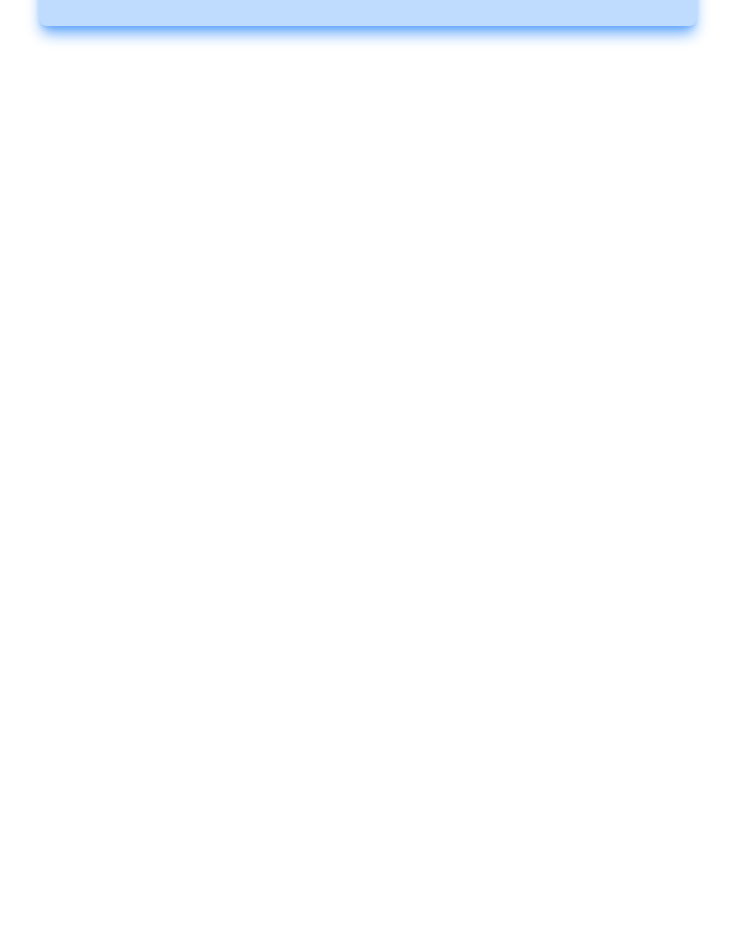
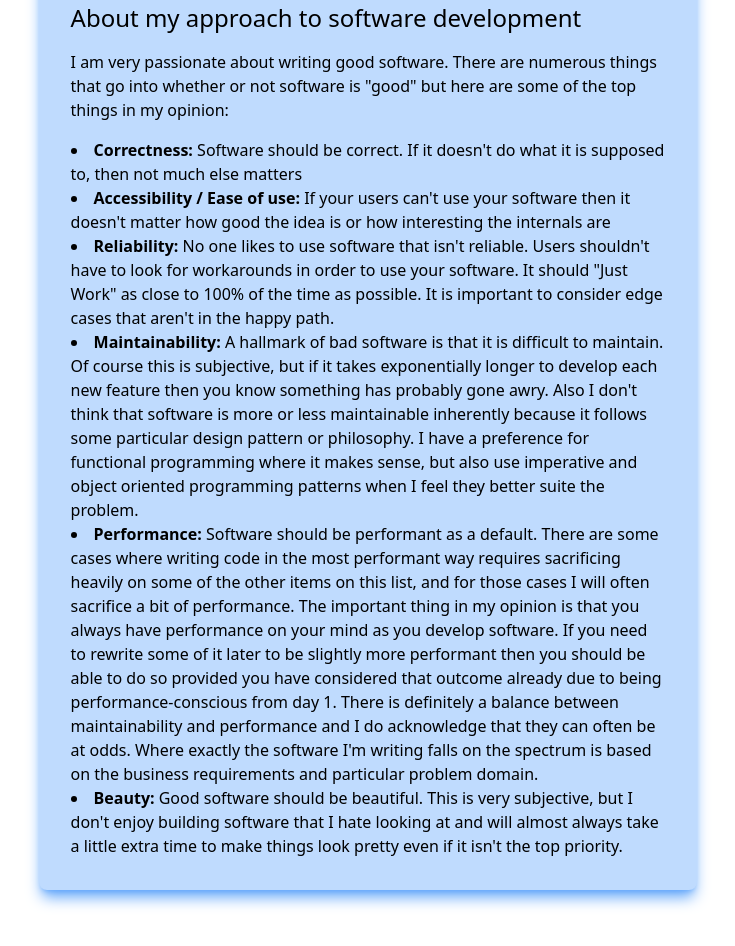
Before and after one commit to Zachiah/personal-site, a SvelteKit app: page /skills/developer in a window 1280 px wide. Shown: the part 1360-2306 px from the top of the page, without its empty margins (272-1007 px from the left). Before the commit the page ends 1450 px from the top, so only its background shows below. Built offline with nearby package versions, Linux system fonts and the light colour scheme.

Commit message:
add information on software development

```diff
--- a/src/routes/skills/developer/+page.svelte
+++ b/src/routes/skills/developer/+page.svelte
@@ -109,4 +109,49 @@
 			href="https://freelancer.com">Freelancer</a
 		>.
 	</p>
-</Content>
+
+	<h2>About my approach to software development</h2>
+	<p>
+		I am very passionate about writing good software. There are numerous things that go into whether
+		or not software is "good" but here are some of the top things in my opinion:
+	</p>
+	<ul>
+		<li>
+			<b>Correctness:</b> Software should be correct. If it doesn't do what it is supposed to, then not
+			much else matters
+		</li>
+		<li>
+			<b>Accessibility / Ease of use:</b> If your users can't use your software then it doesn't matter
+			how good the idea is or how interesting the internals are
+		</li>
+		<li>
+			<b>Reliability:</b> No one likes to use software that isn't reliable. Users shouldn't have to look
+			for workarounds in order to use your software. It should "Just Work" as close to 100% of the time
+			as possible. It is important to consider edge cases that aren't in the happy path.
+		</li>
+		<li>
+			<b>Maintainability:</b> A hallmark of bad software is that it is difficult to maintain. Of course
+			this is subjective, but if it takes exponentially longer to develop each new feature then you know
+			something has probably gone awry. Also I don't think that software is more or less maintainable
+			inherently because it follows some particular design pattern or philosophy. I have a preference
+			for functional programming where it makes sense, but also use imperative and object oriented programming
+			patterns when I feel they better suite the problem.
+		</li>
+		<li>
+			<b>Performance:</b> Software should be performant as a default. There are some cases where writing
+			code in the most performant way requires sacrificing heavily on some of the other items on this
+			list, and for those cases I will often sacrifice a bit of performance. The important thing in my
+			opinion is that you always have performance on your mind as you develop software. If you need to
+			rewrite some of it later to be slightly more performant then you should be able to do so provided
+			you have considered that outcome already due to being performance-conscious from day 1. There is
+			definitely a balance between maintainability and performance and I do acknowledge that they can
+			often be at odds. Where exactly the software I'm writing falls on the spectrum is based on the
+			business requirements and particular problem domain.
+		</li>
+		<li>
+			<b>Beauty:</b> Good software should be beautiful. This is very subjective, but I don't enjoy building
+			software that I hate looking at and will almost always take a little extra time to make things
+			look pretty even if it isn't the top priority.
+		</li>
+	</ul></Content
+>
```
